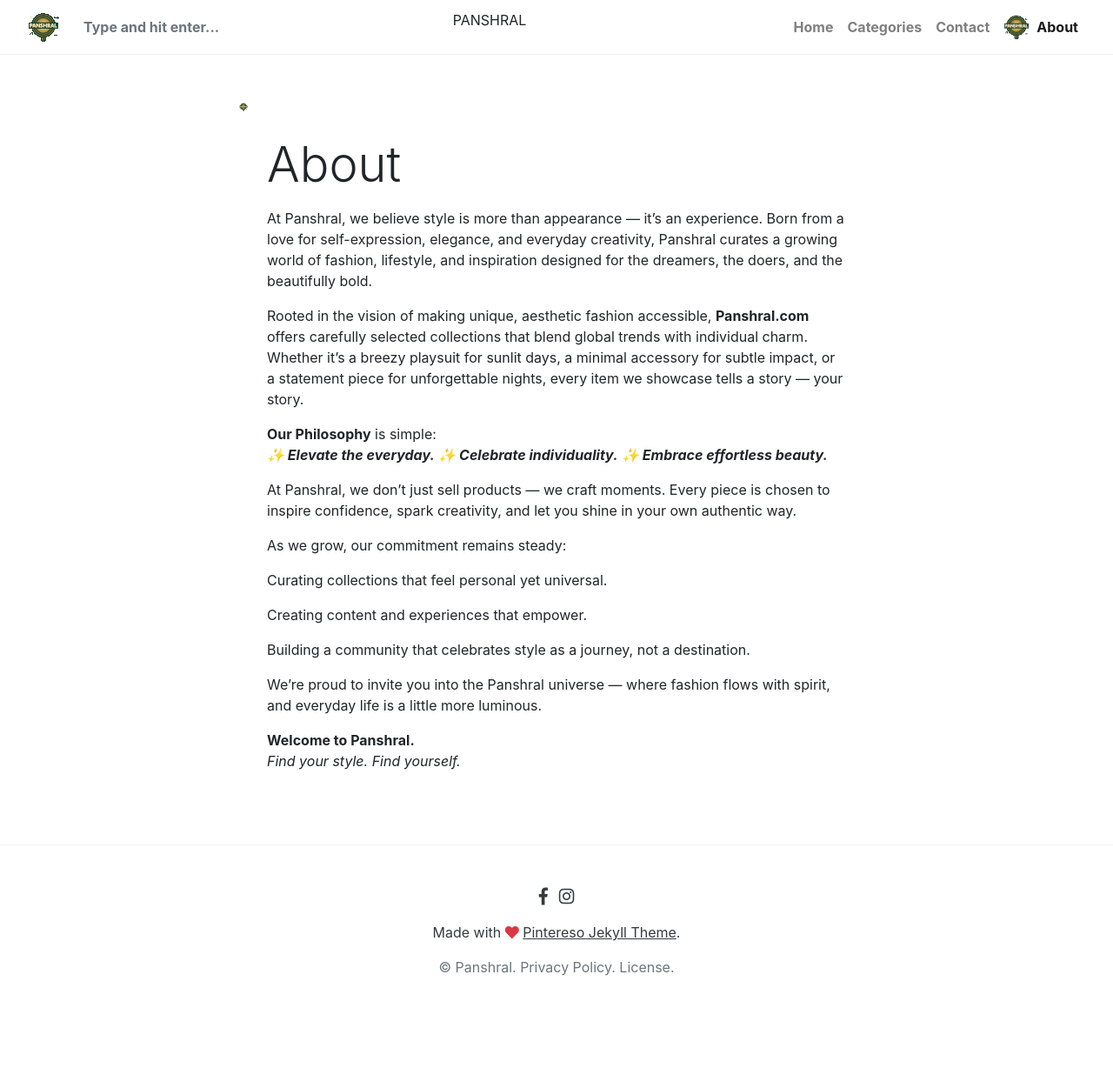
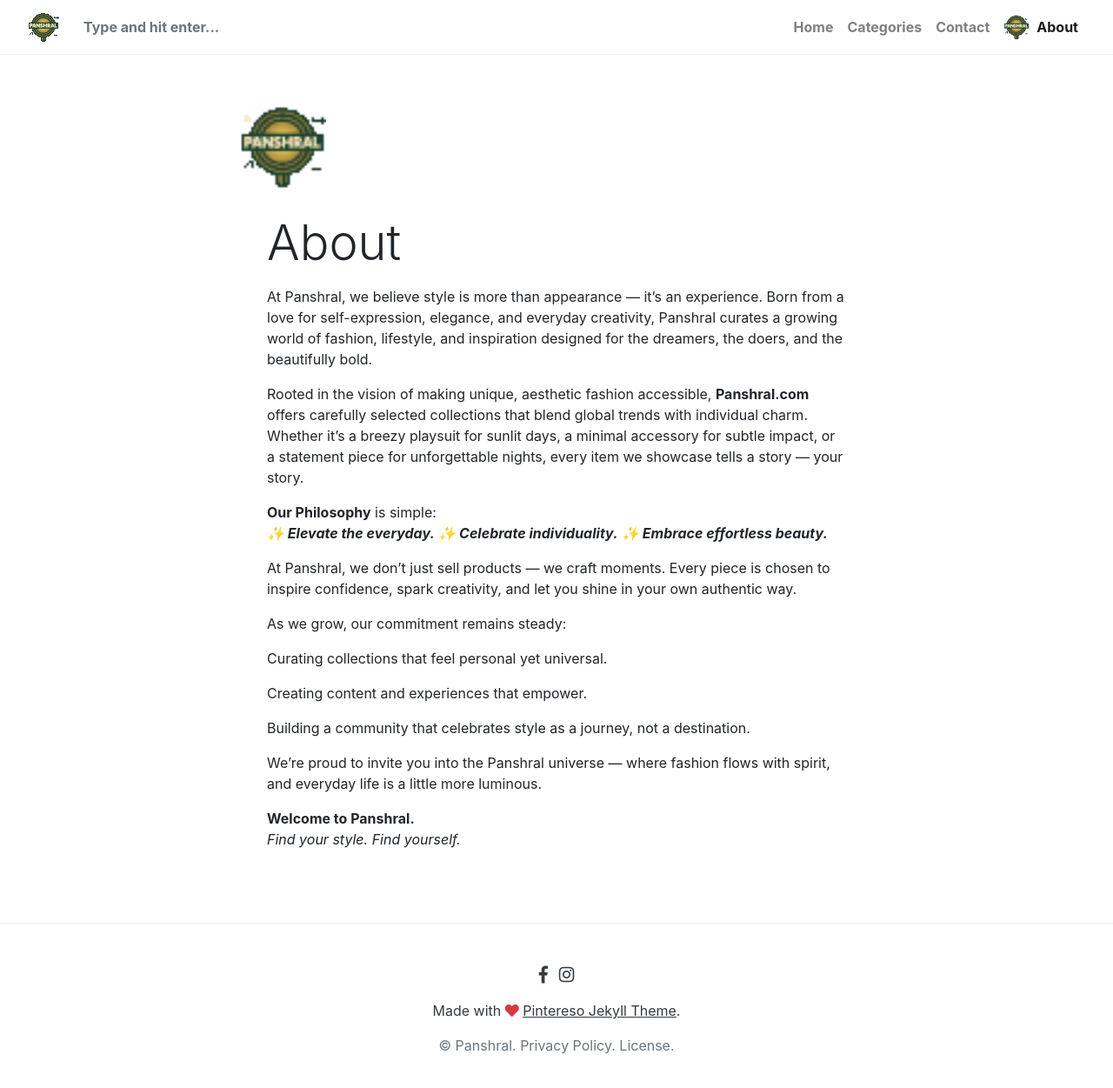
Before and after one commit to Panshral/Panshral.github.io, a Jekyll site: the page built from _pages/about.md, in a window 1280 px wide and 1278 px high. Shown: the top 1251 px of the window at 87% size. Built offline with Jekyll 4.4.1, drawn with Linux system fonts in a browser that asks for light colours; nearby versions of some CDN libraries; library files that are not in the unit come from our copies; comment, search, counter and statistics services are not loaded.

Commit message:
Changes to about page #6

```diff
--- a/_layouts/default.html
+++ b/_layouts/default.html
@@ -20,6 +20,7 @@
 
     <nav class="navbar navbar-expand-lg navbar-light bg-white fixed-top">
       <a class="navbar-brand font-weight-bolder mr-3" href="{{site.baseurl}}/index.html"><img src="{{site.baseurl}}/{{site.logo}}"></a>
+
       <button class="navbar-light navbar-toggler" type="button" data-toggle="collapse" data-target="#navbarsDefault" aria-controls="navbarsDefault" aria-expanded="false" aria-label="Toggle navigation">
       <span class="navbar-toggler-icon"></span>
       </button>
@@ -27,10 +28,6 @@
       <div class="collapse navbar-collapse" id="navbarsDefault">
         <ul class="navbar-nav mr-auto align-items-center">
               {% include search-lunr.html %}
-    	</ul>
-
-      <ul class="navbar-nav mr-auto align-items-center">
-        <p>PANSHRAL</p>
         </ul>
 
         <ul class="navbar-nav ml-auto align-items-center">
--- a/assets/css/theme.css
+++ b/assets/css/theme.css
@@ -512,9 +512,8 @@
 
 
 .card-img-top {
-  max-width: 10px;
-  height: 10px;
-  align-content: center;
-  object-fit: scale-down; /* optional, makes it look more polished */
+  max-width: 100px;
+  height: 100px;
+  object-fit: fill; /* optional, makes it look more polished */
   border-radius: 5px; /* optional, soft rounded corners */
 }
```
Lines whose indentation alone changed are shown as unchanged.
